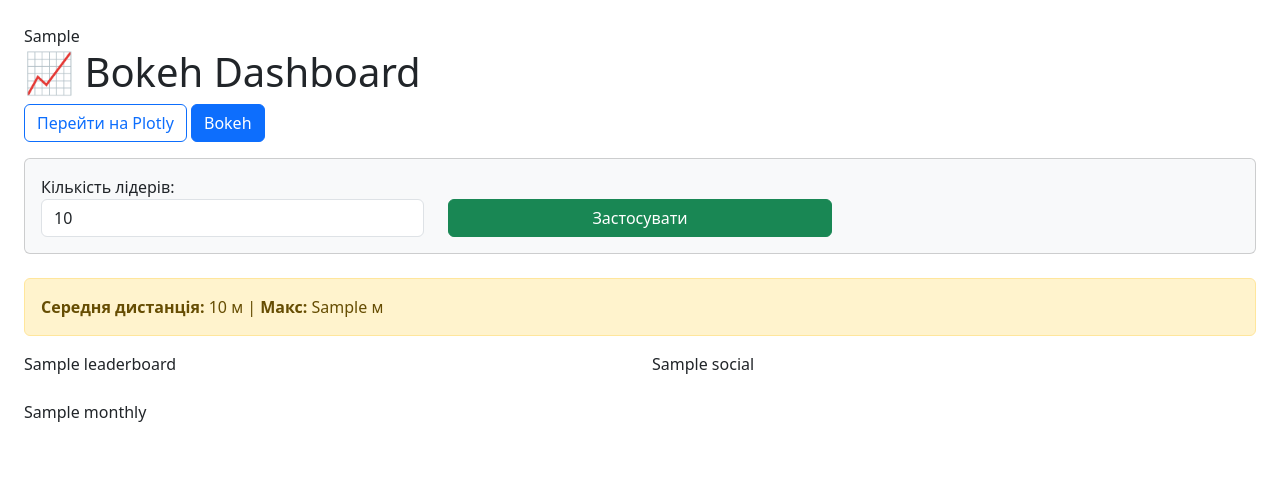
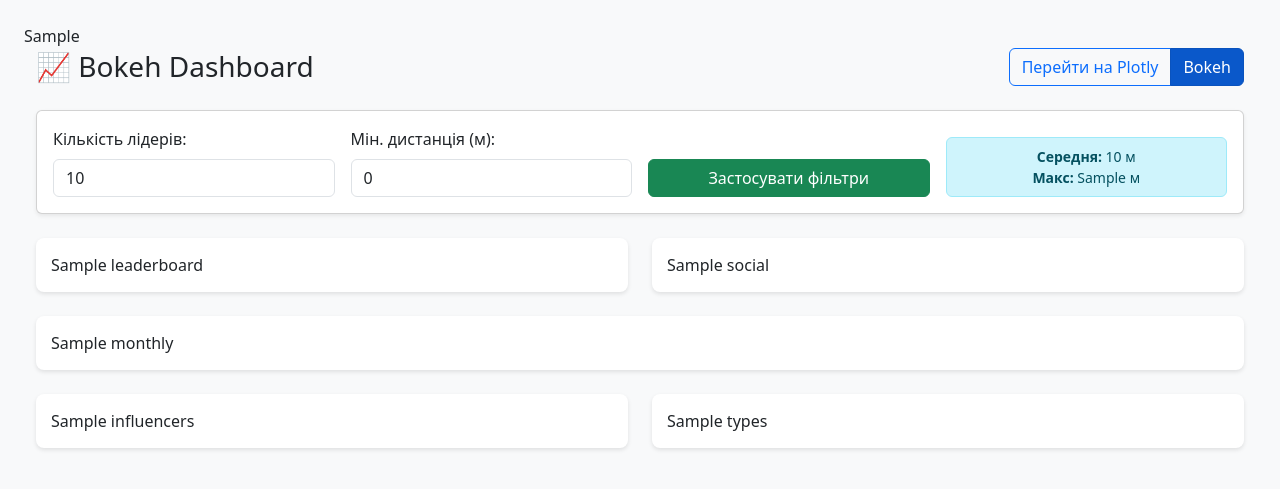
Before and after one commit to taras-ivanyk/Lab4, a Django app: template lab_3_3/activities/templates/activities/dashboard_bokeh.html in a window 1280 px wide. Shown: the top 489 px of the page. Run offline with Django 4.2, Linux system fonts and the light colour scheme; the template is opened without the code that fills it: most values are stand-ins (such as "Sample title", 1, 10 or a date in 2020); some libraries are stand-ins or nearby versions.

Commit message:
Change bokeh plots

```diff
--- a/lab_3_3/activities/templates/activities/dashboard_bokeh.html
+++ b/lab_3_3/activities/templates/activities/dashboard_bokeh.html
@@ -4,39 +4,101 @@
     <meta charset="UTF-8">
     <title>Bokeh Dashboard</title>
     <link href="https://cdn.jsdelivr.net/npm/bootstrap@5.3.0/dist/css/bootstrap.min.css" rel="stylesheet">
-    <script src="https://cdn.bokeh.org/bokeh/release/bokeh-3.6.2.min.js"></script>
+    <script src="https://cdn.bokeh.org/bokeh/release/bokeh-3.8.1.min.js"></script>
+
+    <style>
+        body { background-color: #f8f9fa; }
+        .chart-card {
+            background: white;
+            border-radius: 8px;
+            padding: 15px;
+            box-shadow: 0 2px 4px rgba(0,0,0,0.1);
+            height: 100%;
+            overflow: hidden; /* Запобігає виходу графіка за межі */
+        }
+        .bk-root {
+            margin: 0 auto; /* Центрує графіки всередині контейнера */
+        }
+    </style>
+
     {{ bokeh_script|safe }}
 </head>
 <body class="p-4">
-    <h1>📈 Bokeh Dashboard</h1>
-
-    <div class="mb-3">
+    <div class="container-fluid">
+        <div class="d-flex justify-content-between align-items-center mb-4">
+            <h1 class="h3 m-0">📈 Bokeh Dashboard</h1>
+            <div class="btn-group">
                 <a href="?mode=plotly" class="btn btn-outline-primary">Перейти на Plotly</a>
-        <a href="?mode=bokeh" class="btn btn-primary">Bokeh</a>
+                <a href="?mode=bokeh" class="btn btn-primary active">Bokeh</a>
+            </div>
         </div>
 
-    <form method="get" class="card p-3 mb-4 bg-light">
+        <form method="get" class="card p-3 mb-4 shadow-sm">
             <input type="hidden" name="mode" value="bokeh">
-        <div class="row">
-            <div class="col-md-4">
-                <label>Кількість лідерів:</label>
+            <div class="row g-3 align-items-end">
+                <div class="col-md-3">
+                    <label class="form-label">Кількість лідерів:</label>
                     <input type="number" name="top_n" value="{{ current_top_n|default:10 }}" class="form-control">
                 </div>
-            <div class="col-md-4">
-                 <button type="submit" class="btn btn-success mt-4 w-100">Застосувати</button>
+                <div class="col-md-3">
+                    <label class="form-label">Мін. дистанція (м):</label>
+                    <input type="number" name="min_dist" value="{{ current_min_dist|default:0 }}" class="form-control" step="1000">
+                </div>
+                <div class="col-md-3">
+                     <button type="submit" class="btn btn-success w-100">Застосувати фільтри</button>
+                </div>
+                <div class="col-md-3">
+                    <div class="alert alert-info p-2 m-0 text-center small">
+                        <strong>Середня:</strong> {{ stats.avg_monthly_dist }} м<br>
+                        <strong>Макс:</strong> {{ stats.max_monthly_dist }} м
+                    </div>
                 </div>
             </div>
         </form>
 
-    <div class="alert alert-warning">
-        <strong>Середня дистанція:</strong> {{ stats.avg_monthly_dist }} м |
-        <strong>Макс:</strong> {{ stats.max_monthly_dist }} м
+        <div class="row g-4">
+            <div class="col-md-6">
+                <div class="chart-card">
+                    {% if bokeh_divs.leaderboard %}
+                        {{ bokeh_divs.leaderboard|safe }}
+                    {% else %}
+                        <p class="text-muted text-center py-5">Немає даних для лідерборду</p>
+                    {% endif %}
+                </div>
             </div>
 
-    <div class="row">
-        <div class="col-md-6 mb-4">{{ bokeh_divs.leaderboard|safe }}</div>
-        <div class="col-md-6 mb-4">{{ bokeh_divs.social|safe }}</div>
-        <div class="col-md-6 mb-4">{{ bokeh_divs.monthly|safe }}</div>
+            <div class="col-md-6">
+                <div class="chart-card">
+                    {% if bokeh_divs.social %}
+                        {{ bokeh_divs.social|safe }}
+                    {% else %}
+                        <p class="text-muted text-center py-5">Немає даних про соціальну активність</p>
+                    {% endif %}
+                </div>
+            </div>
+
+            <div class="col-12">
+                <div class="chart-card">
+                    {% if bokeh_divs.monthly %}
+                        {{ bokeh_divs.monthly|safe }}
+                    {% else %}
+                        <p class="text-muted text-center py-5">Немає даних по місяцях</p>
+                    {% endif %}
+                </div>
+            </div>
+
+            {% if bokeh_divs.influencers %}
+            <div class="col-md-6">
+                <div class="chart-card">{{ bokeh_divs.influencers|safe }}</div>
+            </div>
+            {% endif %}
+
+            {% if bokeh_divs.types %}
+            <div class="col-md-6">
+                <div class="chart-card">{{ bokeh_divs.types|safe }}</div>
+            </div>
+            {% endif %}
+        </div>
     </div>
 </body>
 </html>
```
Lines whose indentation alone changed are shown as unchanged.
